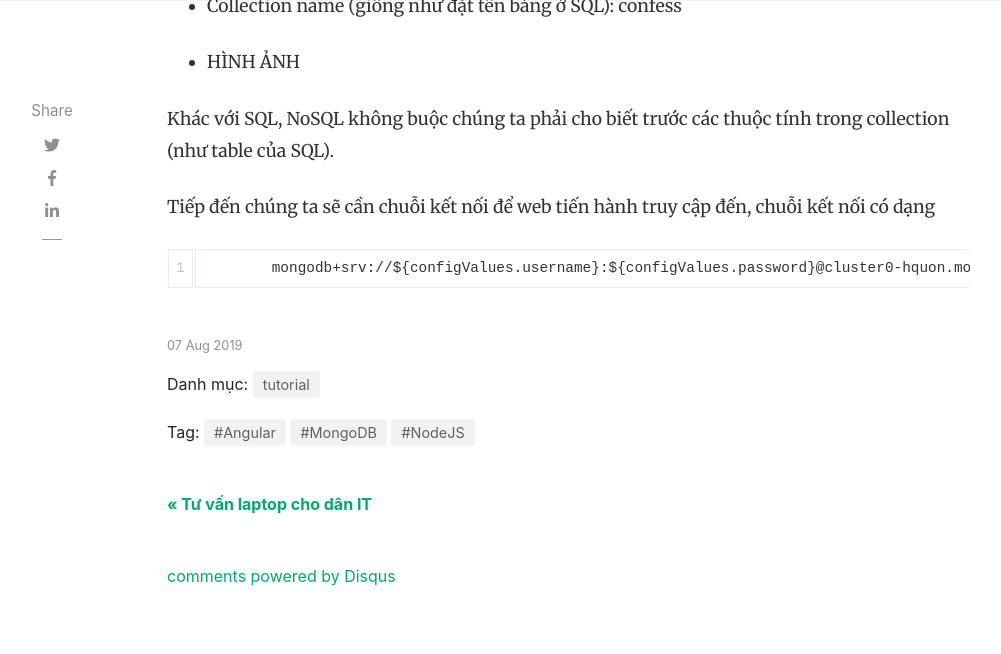
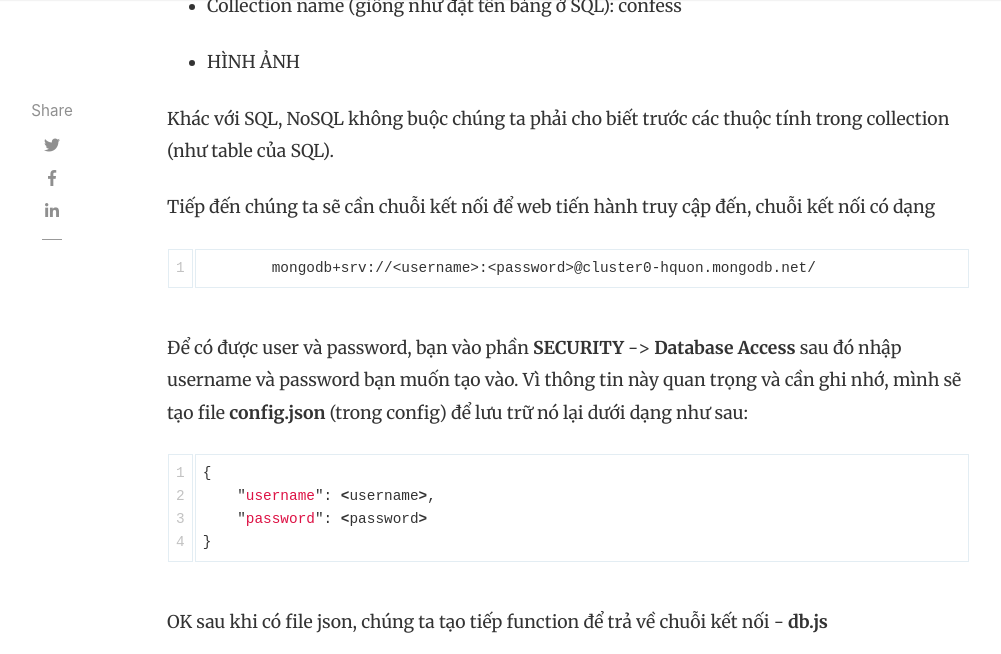
Before and after one commit to tuitucode/tuitucode.github.io, a Jekyll site: the page built from _posts/2019-08-07-web-confession-voi-nodejs-va-angularjs.md, in a window 1280 px wide and 1400 px high, scrolled down 6228 px. Shown: the top 654 px of the window, without its empty margins (118-1119 px from the left). Built offline with Jekyll 4.4.1, drawn with Linux system fonts in a browser that asks for light colours; nearby versions of some CDN libraries; comment, search, counter and statistics services are not loaded; some of the changed text lies outside the part shown.

Commit message:
Update 2019-08-07-web-confession-voi-nodejs-va-angularjs.md

````diff
--- a/_posts/2019-08-07-web-confession-voi-nodejs-va-angularjs.md
+++ b/_posts/2019-08-07-web-confession-voi-nodejs-va-angularjs.md
@@ -192,4 +192,23 @@ Khác với SQL, NoSQL không buộc chúng ta phải cho biết trước các t
 
 Tiếp đến chúng ta sẽ cần chuỗi kết nối để web tiến hành truy cập đến, chuỗi kết nối có dạng
 
-		mongodb+srv://${configValues.username}:${configValues.password}@cluster0-hquon.mongodb.net/
+		mongodb+srv://<username>:<password>@cluster0-hquon.mongodb.net/
+
+Để có được user và password, bạn vào phần **SECURITY** -> **Database Access** sau đó nhập username và password bạn muốn tạo vào. Vì thông tin này quan trọng và cần ghi nhớ, mình sẽ tạo file **config.json** (trong config) để lưu trữ nó lại dưới dạng như sau:
+```javascript
+{
+    "username": <username>,
+    "password": <password>
+}
+```
+OK sau khi có file json, chúng ta tạo tiếp function để trả về chuỗi kết nối - **db.js**
+```javascript
+var configValues = require("./config");
+
+module.exports = {
+    AccessDatabase: function () {
+
+        return `mongodb+srv://${configValues.username}:${configValues.password}@cluster0-hquon.mongodb.net/`;
+    }
+}
+```
````
